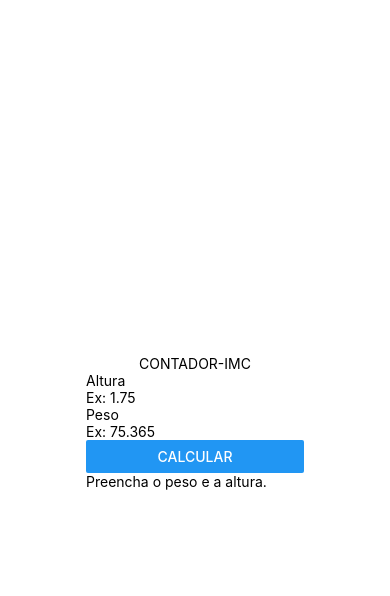
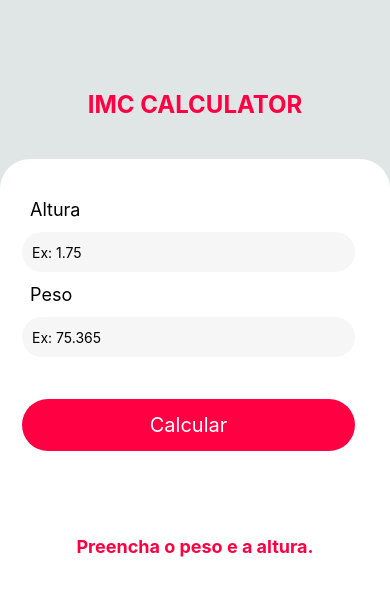
Before and after one commit to wesleydematos/rn-course, a React Native app: screen / in a window 390 px wide. Shown: the top 596 px of the page. Built offline with nearby package versions, Linux system fonts and the light colour scheme.

Commit message:
style: create styles

```diff
--- a/App.js
+++ b/App.js
@@ -1,12 +1,12 @@
 import { StyleSheet, View } from "react-native";
 import Title from "./src/components/Title";
-import Main from "./src/components/Main";
+import Form from "./src/components/Form";
 
 export default function App() {
   return (
     <View style={styles.container}>
       <Title />
-      <Main />
+      <Form />
     </View>
   );
 }
@@ -14,8 +14,7 @@
 const styles = StyleSheet.create({
   container: {
     flex: 1,
-    backgroundColor: "#fff",
-    alignItems: "center",
-    justifyContent: "center",
+    backgroundColor: "#e0e5e5",
+    paddingTop: 80,
   },
 });
--- a/src/components/Form/ResultImc/index.js
+++ b/src/components/Form/ResultImc/index.js
@@ -1,10 +1,11 @@
 import { Text, View } from "react-native";
+import styles from "./style";
 
 export default function ResultImc(props) {
   return (
-    <View>
-      <Text>{props.message}</Text>
-      <Text>{props.result}</Text>
+    <View style={styles.resultImc}>
+      <Text style={styles.information}>{props.message}</Text>
+      <Text style={styles.numberImc}>{props.result}</Text>
     </View>
   );
 }
--- /dev/null
+++ b/src/components/Form/ResultImc/style.js
@@ -0,0 +1,24 @@
+import { StyleSheet } from "react-native";
+
+const styles = StyleSheet.create({
+  resultImc: {
+    flex: 1,
+    marginTop: 15,
+    paddingTop: 60,
+    borderRadius: 50,
+    alignItems: "center",
+    width: "100%",
+  },
+  numberImc: {
+    color: "#ff0043",
+    fontSize: 48,
+    fontWeight: "bold",
+  },
+  information: {
+    fontSize: 18,
+    color: "#ff0043",
+    fontWeight: "bold",
+  },
+});
+
+export default styles;
--- a/src/components/Form/index.js
+++ b/src/components/Form/index.js
@@ -1,6 +1,13 @@
 import { useState } from "react";
-import { Button, Text, TextInput, View } from "react-native";
+import {
+  Keyboard,
+  Text,
+  TextInput,
+  TouchableOpacity,
+  View,
+} from "react-native";
 import ResultImc from "./ResultImc";
+import styles from "./style";
 
 export default function Form() {
   const [height, setHeight] = useState(null);
@@ -14,6 +21,7 @@
   }
 
   function validationImc() {
+    Keyboard.dismiss();
     if (weight != null && height != null) {
       imcCalculator();
       setHeight(null);
@@ -28,23 +36,30 @@
   }
 
   return (
-    <View>
-      <View>
-        <Text>Altura</Text>
+    <View style={styles.formContext}>
+      <View style={styles.form}>
+        <Text style={styles.formLabel}>Altura</Text>
         <TextInput
+          style={styles.input}
           onChangeText={(value) => setHeight(value.replace(",", "."))}
           value={height}
           placeholder="Ex: 1.75"
           keyboardType="numeric"
         />
-        <Text>Peso</Text>
+        <Text style={styles.formLabel}>Peso</Text>
         <TextInput
+          style={styles.input}
           onChangeText={(value) => setWeight(value.replace(",", "."))}
           value={weight}
           placeholder="Ex: 75.365"
           keyboardType="numeric"
         />
-        <Button onPress={() => validationImc()} title={textButton} />
+        <TouchableOpacity
+          style={styles.buttonCalculator}
+          onPress={() => validationImc()}
+        >
+          <Text style={styles.textButtonCalculator}>{textButton}</Text>
+        </TouchableOpacity>
       </View>
       <ResultImc message={messageImc} result={imc} />
     </View>
--- /dev/null
+++ b/src/components/Form/style.js
@@ -0,0 +1,50 @@
+import { StyleSheet } from "react-native";
+
+const styles = StyleSheet.create({
+  formContext: {
+    width: "100%",
+    height: "100%",
+    bottom: 0,
+    backgroundColor: "#ffffff",
+    alignItems: "center",
+    borderTopLeftRadius: 30,
+    borderTopRightRadius: 30,
+    marginTop: 30,
+  },
+  form: {
+    width: "100%",
+    height: "auto",
+    marginTop: 30,
+    padding: 10,
+  },
+  formLabel: {
+    color: "#000000",
+    fontSize: 18,
+    paddingLeft: 20,
+  },
+  input: {
+    width: "90%",
+    borderRadius: 50,
+    backgroundColor: "#f6f6f6",
+    height: 40,
+    margin: 12,
+    paddingLeft: 10,
+  },
+  buttonCalculator: {
+    borderRadius: 50,
+    alignItems: "center",
+    justifyContent: "center",
+    width: "90%",
+    backgroundColor: "#ff0043",
+    paddingTop: 14,
+    paddingBottom: 14,
+    marginLeft: 12,
+    marginTop: 30,
+  },
+  textButtonCalculator: {
+    fontSize: 20,
+    color: "#ffffff",
+  },
+});
+
+export default styles;
--- a/src/components/Main/index.js
+++ /dev/null
@@ -1,10 +0,0 @@
-import { View } from "react-native";
-import Form from "../Form";
-
-export default function Main() {
-  return (
-    <View>
-      <Form />
-    </View>
-  );
-}
--- a/src/components/Title/index.js
+++ b/src/components/Title/index.js
@@ -1,9 +1,10 @@
 import { Text, View } from "react-native";
+import styles from "./style";
 
 export default function Title() {
   return (
-    <View>
-      <Text>CONTADOR-IMC</Text>
+    <View style={styles.boxTitle}>
+      <Text style={styles.textTitle}>IMC CALCULATOR</Text>
     </View>
   );
 }
--- /dev/null
+++ b/src/components/Title/style.js
@@ -0,0 +1,16 @@
+import { StyleSheet } from "react-native";
+
+const styles = StyleSheet.create({
+  boxTitle: {
+    alignItems: "center",
+    justifyContent: "center",
+    padding: 10,
+  },
+  textTitle: {
+    color: "#FF0043",
+    fontSize: 24,
+    fontWeight: "bold",
+  },
+});
+
+export default styles;
```
